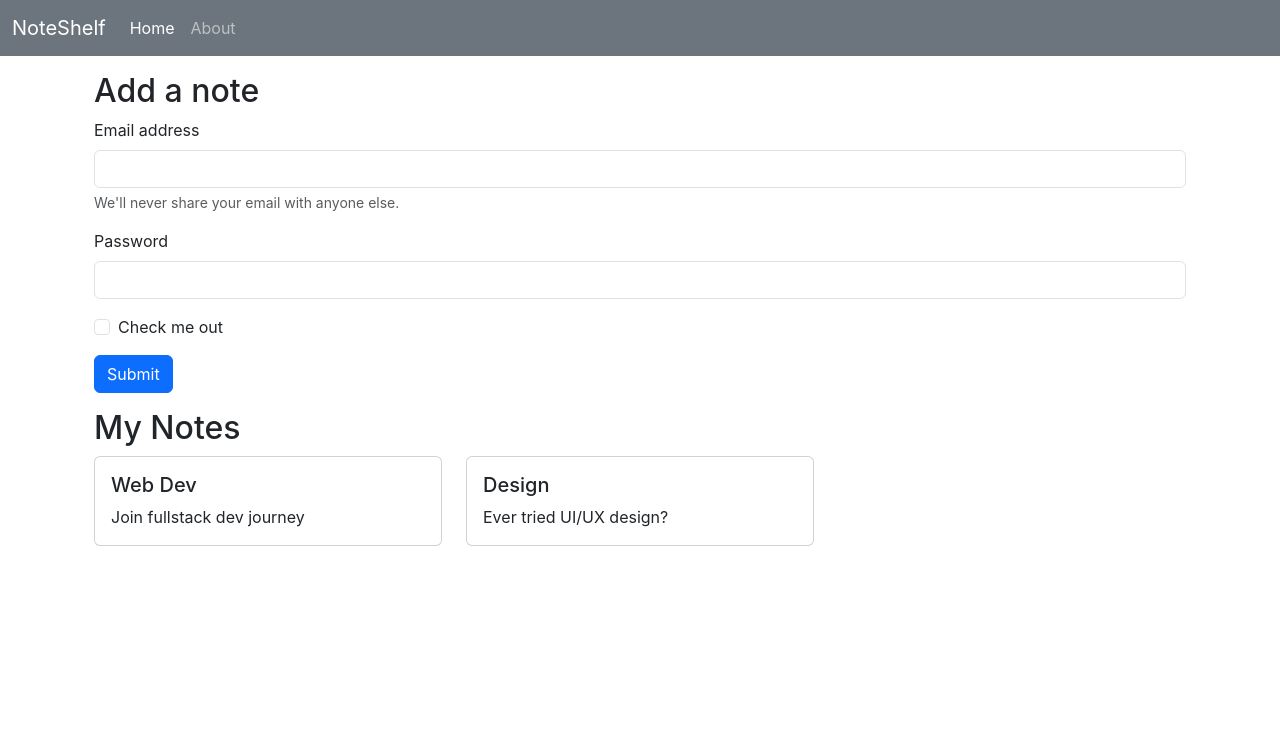
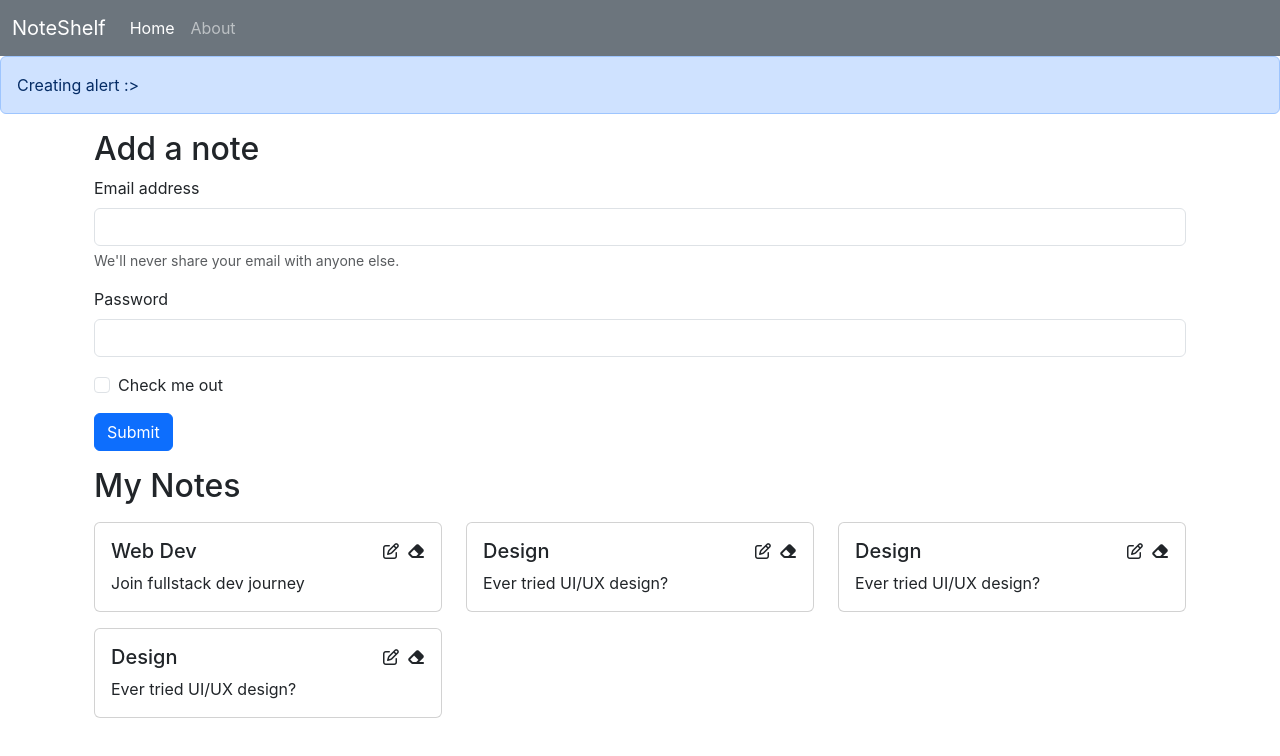
Before and after one commit to WolfSlayer2/noteshelf, a React (Create React App) app: page / in a window 1280 px wide. Shown: the top 756 px of the page. Built offline with nearby package versions, Linux system fonts and the light colour scheme.

Commit message:
Added Alert/Minor changes

```diff
--- a/public/index.html
+++ b/public/index.html
@@ -40,6 +40,7 @@
       To begin the development, run `npm start` or `yarn start`.
       To create a production bundle, use `npm run build` or `yarn build`.
     -->
+    <script src="https://kit.fontawesome.com/2decb43cdc.js" crossorigin="anonymous"></script>
     <script src="https://cdn.jsdelivr.net/npm/bootstrap@5.3.2/dist/js/bootstrap.bundle.min.js" integrity="sha384-C6RzsynM9kWDrMNeT87bh95OGNyZPhcTNXj1NW7RuBCsyN/o0jlpcV8Qyq46cDfL" crossorigin="anonymous"></script>
   </body>
 </html>
--- a/src/App.js
+++ b/src/App.js
@@ -8,6 +8,7 @@ import Navbar from './components/Navbar';
 import Home from './components/Home';
 import About from './components/About';
 import NoteState from './contexts/notes/NoteState';
+import Alert from './components/Alert';
 
 function App() {
   return (
@@ -15,6 +16,7 @@ function App() {
       <NoteState>
         <Router>
           <Navbar />
+          <Alert message="Creating alert :>"/>
           <div className="container">
             <Routes>
               <Route exact path="/" element={<Home />} />
--- /dev/null
+++ b/src/components/Alert.js
@@ -0,0 +1,13 @@
+import React from 'react'
+
+function Alert(props) {
+    return (
+        <div>
+            <div class="alert alert-primary" role="alert">
+                {props.message}
+            </div>
+        </div>
+    )
+}
+
+export default Alert
--- a/src/components/Home.js
+++ b/src/components/Home.js
@@ -8,19 +8,19 @@ export default function Home() {
         <h2>Add a note</h2>
         <form>
           <div className="mb-3">
-            <label for="exampleInputEmail1" className="form-label">Email address</label>
+            <label htmlFor="exampleInputEmail1" className="form-label">Email address</label>
             <input type="email" className="form-control" id="exampleInputEmail1" aria-describedby="emailHelp" />
             <div id="emailHelp" className="form-text">We'll never share your email with anyone else.</div>
           </div>
           <div className="mb-3">
-            <label for="exampleInputPassword1" className="form-label">Password</label>
+            <label htmlFor="exampleInputPassword1" className="form-label">Password</label>
             <input type="password" className="form-control" id="exampleInputPassword1" />
           </div>
           <div className="mb-3 form-check">
             <input type="checkbox" className="form-check-input" id="exampleCheck1" />
-            <label className="form-check-label" for="exampleCheck1">Check me out</label>
+            <label className="form-check-label" htmlFor="exampleCheck1">Check me out</label>
           </div>
-          <button type="submit" className="btn btn-primary">Submit</button>
+          <button type="submit" className="btn btn-primary mb-3">Submit</button>
         </form>
 
         <Notes/>
--- a/src/components/Noteitem.js
+++ b/src/components/Noteitem.js
@@ -4,10 +4,17 @@ function Noteitem(props) {
     const { note } = props;
     return (
         <div className='col-md-4'>
-            <div className="card">
+            <div className="card my-2">
                 <div className="card-body">
-                    <h5 className="card-title">{note.title}</h5>
+                    <div className="d-flex justify-content-between">
+                        <h5 className="card-title">{note.title}</h5>
+                        <div>
+                            <i className="fa-regular fa-pen-to-square mx-2"></i>
+                            <i className="fa-solid fa-eraser"></i>
+                        </div>
+                    </div>
                     <p className="card-text">{note.description}</p>
+
                 </div>
             </div>
         </div>
--- a/src/components/Notes.js
+++ b/src/components/Notes.js
@@ -6,10 +6,10 @@ function Notes() {
     const context = useContext(noteContext)
     const {notes, setNotes} = context;
     return (
-        <div className='row my-3'>
+        <div className='row'>
             <h2>My Notes</h2>
             {notes.map((note) => {
-                return <Noteitem note={note}/>
+                return <Noteitem key={note._id} note={note}/>
             })}
 
         </div>
--- a/src/contexts/notes/NoteState.js
+++ b/src/contexts/notes/NoteState.js
@@ -13,7 +13,25 @@ const NoteState = (props) => {
           "__v": 0
         },
         {
+          "_id": "650b48debca99267d9c548ee1",
+          "user": "65060b34d40b43c4397e10f0",
+          "title": "Design",
+          "description": "Ever tried UI/UX design?",
+          "tag": "fun",
+          "date": "2023-09-20T19:32:46.948Z",
+          "__v": 0
+        },
+        {
           "_id": "650b48debca99267d9c548ee",
+          "user": "65060b34d40b43c4397e10f0",
+          "title": "Design",
+          "description": "Ever tried UI/UX design?",
+          "tag": "fun",
+          "date": "2023-09-20T19:32:46.948Z",
+          "__v": 0
+        },
+        {
+          "_id": "650b48debca99267d9c548ee2",
           "user": "65060b34d40b43c4397e10f0",
           "title": "Design",
           "description": "Ever tried UI/UX design?",
--- a/src/index.css
+++ b/src/index.css
@@ -11,3 +11,7 @@ code {
   font-family: source-code-pro, Menlo, Monaco, Consolas, 'Courier New',
     monospace;
 }
+
+i{
+  cursor: pointer;
+}
```
